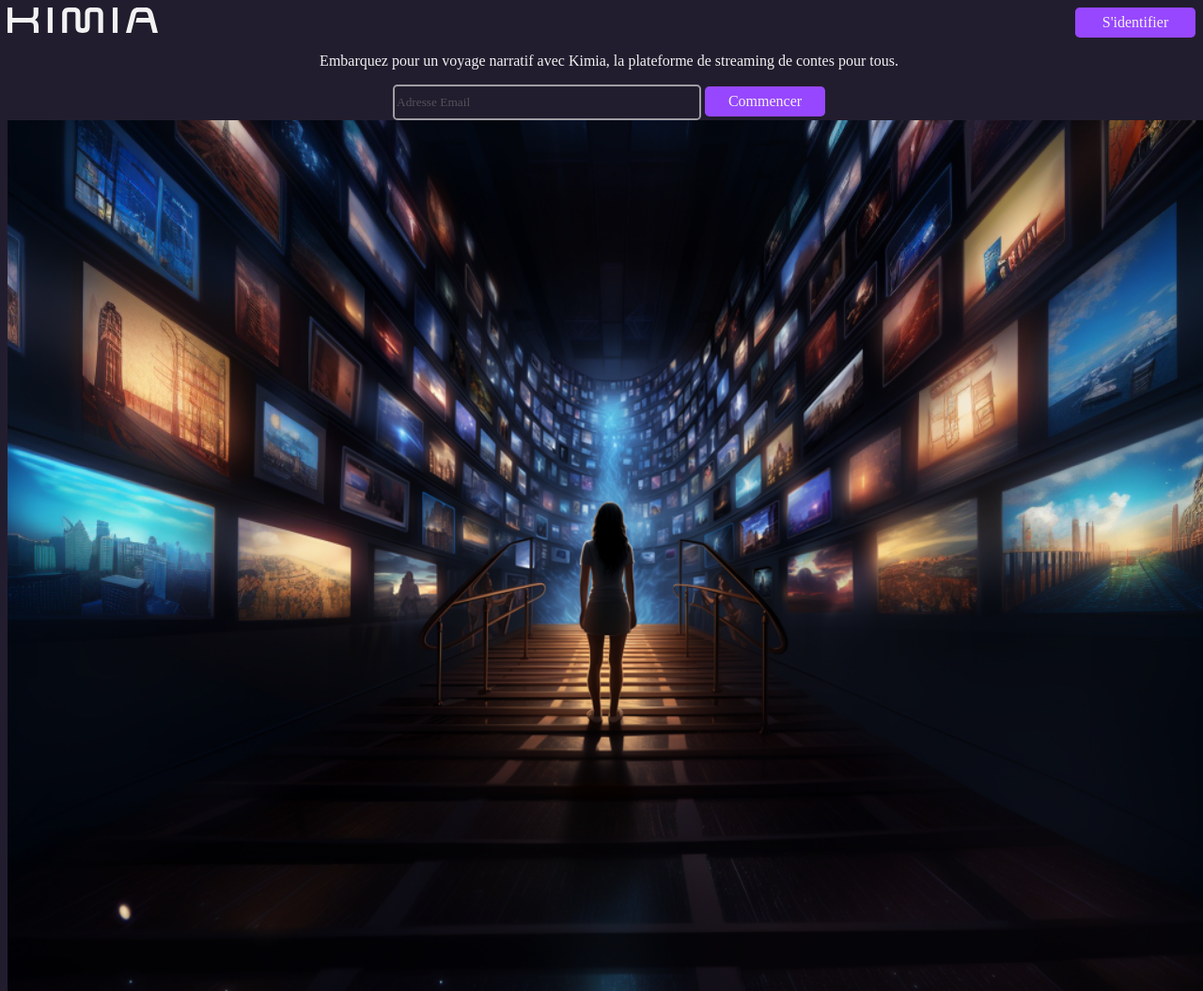
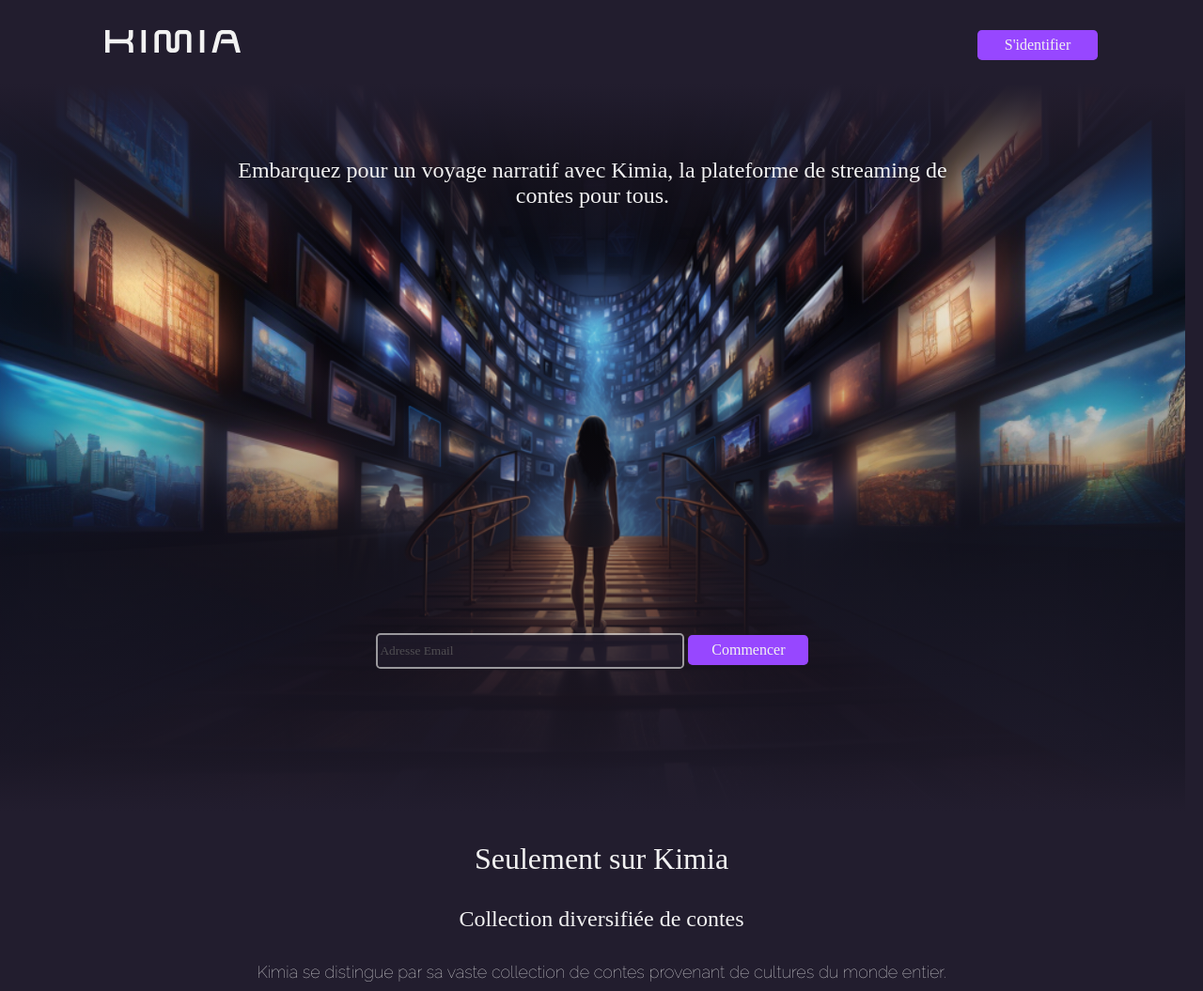
Before and after one commit to YousLa/Kimia, a PHP site: page / in a window 1280 px wide. Shown: the top 1055 px of the page at 94% size. Run offline with PHP 8.4, Linux system fonts and the light colour scheme; some web fonts are replaced.

Commit message:
Dimanche - Homepage + CSS

```diff
--- a/assets/css/home.css
+++ b/assets/css/home.css
@@ -1,21 +1,3 @@
-/* #top {
-    height: 12rem;
-    background: linear-gradient(180deg, #221D2E 3.12%, rgba(34, 29, 46, 0.00));
-} */
-
-/* #section1 {
-    width: 98vw;
-    height: 100vw;
-} */
-
-/* #section1>img {
-    width: 98vw;
-    object-fit: cover;
-    position: absolute;
-    top: 0;
-    z-index: -1;
-} */
-
 main {
     margin: auto;
     text-align: center;
@@ -23,22 +5,90 @@ main {
 
 /* TODO Fixer le soucis avec le fond d'écran */
 
+/* #region Section 1 */
+
 .container-section1 {
+    position: relative;
     background-image: url('../img/accueil-section1-bk.png');
     background-size: cover;
     background-position: center;
-    height: 1000px;
-    width: 100vw;
-    /* Ajustez la hauteur selon vos besoins */
+    width: 98.5vw;
+    height: 100vh;
+    display: flex;
+    /* Utilisez flexbox pour centrer les éléments */
+    justify-content: center;
+    /* Centre horizontalement */
+    align-items: center;
+    /* Centre verticalement */
 
 }
 
+/* Filtre sur l'image de fond */
+.container-section1::before {
+    content: "";
+    position: absolute;
+    top: 0;
+    left: 0;
+    right: 0;
+    bottom: 0;
+    background: linear-gradient(180deg, #221D2E 3.12%, rgba(34, 29, 46, 0.00) 29.69%, rgba(34, 29, 46, 0.76) 92.19%, #221D2E 100%);
+}
+
+#section1 {
+    display: flex;
+    flex-direction: column;
+    align-items: center;
+    height: 70vh;
+    display: flex;
+    justify-content: space-between;
+}
+
+/* Pour qu'il n'y ait pas de couleur de fond sur les éléments */
+#section1,
+#section1 div,
+#section1 p {
+    background-color: transparent;
+}
+
+#section1 p,
+#section1 div input,
+#section1 div button {
+    position: relative;
+    z-index: 1;
+}
+
+#section1 p {
+    margin: -1rem 15rem 0 15rem;
+    font-size: x-large;
+}
+
+/* #endregion Section 1 */
+
+/* #region Section 2 */
+h1 {
+    margin: 2rem;
+    font-size: xx-large;
+}
+
+h2 {
+    margin: 1.5rem;
+    font-size: x-large;
+    /* font-family: 'Raleway-thin'; */
+}
+
+#section2 p {
+    margin: 2rem;
+    font-size: large;
+    font-family: 'Raleway-thin';
+}
+
 /* #region Slide accueil */
+
 .slideshow-container {
-    max-width: 500px;
+    width: 30rem;
     /* ajustez la largeur selon vos besoins */
     position: relative;
-    margin: auto;
+    margin: 3rem auto;
 }
 
 .slide {
@@ -52,12 +102,21 @@ main {
 
 /* #endregion */
 
+/* #region  Section 3 */
+
+.commencer {
+    margin: 2rem;
+}
+
 /* #region plateforme */
 
 #plateformes {
     display: flex;
+    justify-content: center;
     flex-direction: row;
 }
+
+/* TODO Créer un svg avec les images pour l'incorporer plus facilement */
 
 #plateformes>img {
     height: 10rem;
--- /dev/null
+++ b/assets/css/resetCSS.css
@@ -0,0 +1,133 @@
+/* http://meyerweb.com/eric/tools/css/reset/
+   v2.0 | 20110126
+   License: none (public domain)
+*/
+
+html,
+body,
+div,
+span,
+applet,
+object,
+iframe,
+h1,
+h2,
+h3,
+h4,
+h5,
+h6,
+p,
+blockquote,
+pre,
+a,
+abbr,
+acronym,
+address,
+big,
+cite,
+code,
+del,
+dfn,
+em,
+img,
+ins,
+kbd,
+q,
+s,
+samp,
+small,
+strike,
+strong,
+sub,
+sup,
+tt,
+var,
+b,
+u,
+i,
+center,
+dl,
+dt,
+dd,
+ol,
+ul,
+li,
+fieldset,
+form,
+label,
+legend,
+table,
+caption,
+tbody,
+tfoot,
+thead,
+tr,
+th,
+td,
+article,
+aside,
+canvas,
+details,
+embed,
+figure,
+figcaption,
+footer,
+header,
+hgroup,
+menu,
+nav,
+output,
+ruby,
+section,
+summary,
+time,
+mark,
+audio,
+video {
+	margin: 0;
+	padding: 0;
+	border: 0;
+	font-size: 100%;
+	font: inherit;
+	vertical-align: baseline;
+}
+
+/* HTML5 display-role reset for older browsers */
+article,
+aside,
+details,
+figcaption,
+figure,
+footer,
+header,
+hgroup,
+menu,
+nav,
+section {
+	display: block;
+}
+
+
+
+ol,
+ul {
+	list-style: none;
+}
+
+blockquote,
+q {
+	quotes: none;
+}
+
+blockquote:before,
+blockquote:after,
+q:before,
+q:after {
+	content: '';
+	content: none;
+}
+
+table {
+	border-collapse: collapse;
+	border-spacing: 0;
+}
--- a/assets/css/style.css
+++ b/assets/css/style.css
@@ -2,6 +2,11 @@
 @font-face {
     font-family: 'Raleway';
     src: url(../fonts/Raleway/static/Raleway-Regular.ttf);
+}
+
+@font-face {
+    font-family: 'Raleway-thin';
+    src: url(../fonts/Raleway/static/Raleway-Thin.ttf);
 }
 
 /* HTML */
@@ -9,6 +14,10 @@
     background-color: #221D2E;
     font-family: 'Raleway';
     color: #F2F2F2;
+}
+
+#top {
+    margin: 2rem 7rem 0 7rem;
 }
 
 /* Barre de navigation */
@@ -19,7 +28,7 @@ nav {
 
 /* #region Logo */
 #logo-header {
-    width: 10rem;
+    width: 9rem;
 }
 
 #logo-footer {
@@ -28,6 +37,7 @@ nav {
 }
 
 footer {
+    padding: 0.5rem;
     bottom: 0;
     text-align: center;
     color: #221D2E;
@@ -40,6 +50,8 @@ footer>div {
 }
 
 footer>div>p {
+    margin: 0.2rem;
+    font-family: 'Raleway';
     background-color: #F2F2F2;
     color: #221D2E;
 }
--- a/assets/js/script.js
+++ b/assets/js/script.js
@@ -13,5 +13,5 @@ function showSlides() {
         slideIndex = 1;
     }
     slides[slideIndex - 1].style.display = "block";
-    setTimeout(showSlides, 5000); // Change l'image toutes les 5 secondes
+    setTimeout(showSlides, 2000); // Change l'image toutes les 5 secondes
 }
--- a/views/pages/home.php
+++ b/views/pages/home.php
@@ -2,16 +2,16 @@
 
     <!-- Section 1 -->
     <div class="container-section1">
+        <div id="section1">
 
-        <div id="section1">
             <p>Embarquez pour un voyage narratif avec Kimia, la plateforme de streaming de contes pour tous.</p>
 
-            <!-- <img id="section1-bk" src="assets/img/accueil-section1-bk.png" alt=""> -->
 
             <div class="commencer">
                 <input class="input-forms" type="text" placeholder="Adresse Email">
-                <button id='signup'><a href='?page='>Commencer</a></button>
+                <button id='signup'><a href='?page=signup'>Commencer</a></button>
             </div>
+
         </div>
     </div>
     <h1>Seulement sur Kimia</h1>
--- a/views/templates/header.php
+++ b/views/templates/header.php
@@ -4,6 +4,7 @@
 <head>
     <meta charset="UTF-8">
     <meta name="viewport" content="width=device-width, initial-scale=1.0">
+    <link rel="stylesheet" href="assets/css/resetCSS.css">
     <link rel="stylesheet" href="assets/css/style.css">
     <script src="assets/js/script.js" defer></script>
     <title>Template système MVC</title>
```
